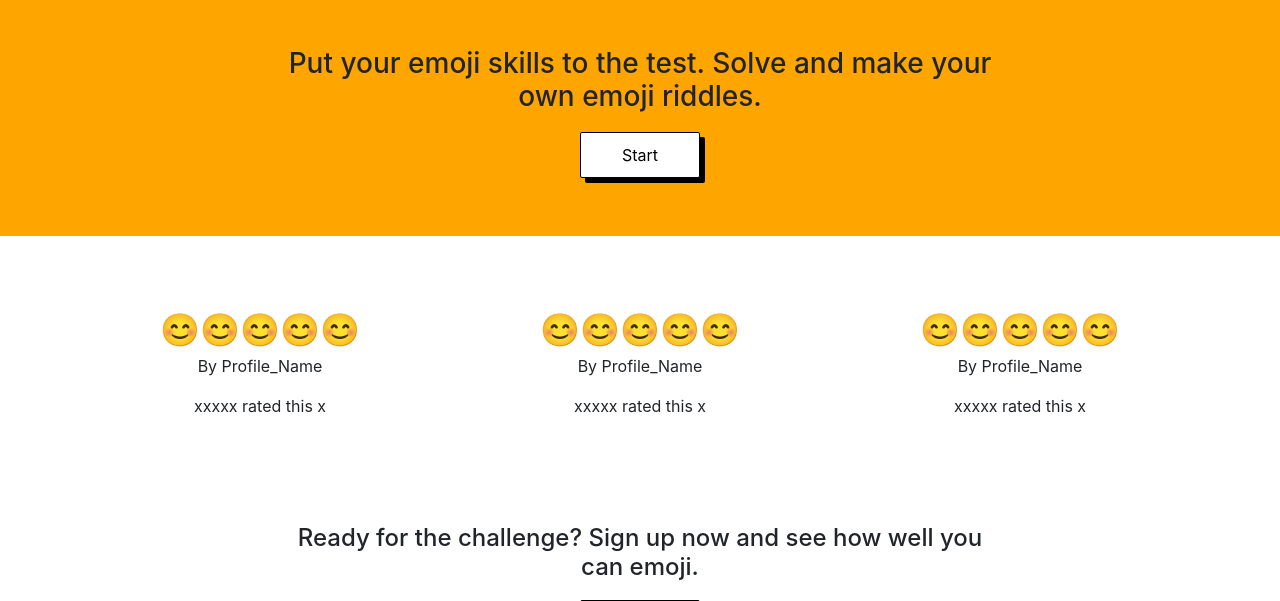
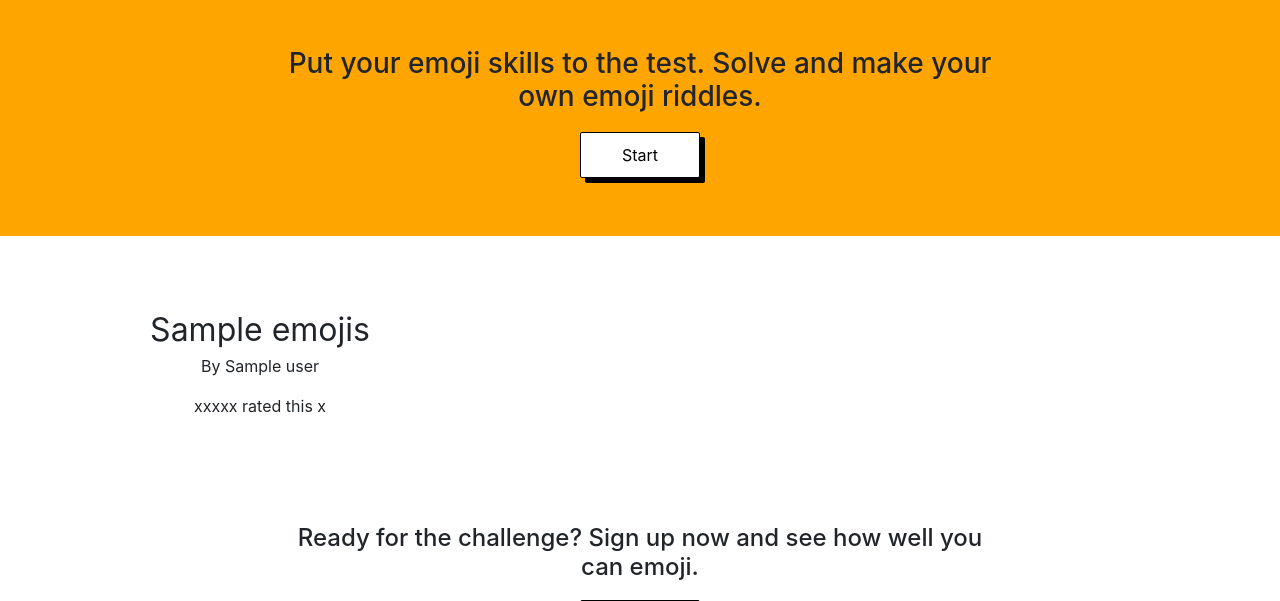
Before and after one commit to AwsSG/emojiplayground, a Flask app: template templates/index.html in a window 1280 px wide. Shown: the part 798-1399 px from the top of the page. Run offline with Flask 2, Linux system fonts and the light colour scheme; the template is opened without the code that fills it: most values are stand-ins (such as "Sample title", 1, 10 or a date in 2020); some libraries are stand-ins or nearby versions.

Commit message:
linked random selection of riddles to main page

```diff
--- a/app.py
+++ b/app.py
@@ -4,6 +4,7 @@ from flask import (Flask, render_template, url_for,
 from flask_pymongo import PyMongo
 from bson.objectid import ObjectId
 from werkzeug.security import generate_password_hash, check_password_hash
+import random
 if os.path.exists("env.py"):
     import env
 
@@ -21,7 +22,10 @@ mongo = PyMongo(app)
 @app.route("/")
 def main():
     """ the main view of the app """
-    return render_template("index.html")
+    riddles = list(mongo.db.riddles.find())
+    random_riddles = random.sample(riddles, 3)
+
+    return render_template("index.html", riddles=random_riddles)
 
 
 @app.route("/create", methods=["GET", "POST"])
--- a/templates/index.html
+++ b/templates/index.html
@@ -77,29 +77,16 @@
 </div>
 
 <div class="container text-center">
-
     <div class="row">
+    {% for riddle in riddles %}
         <div class="col-12 col-md-6 col-lg-4 three-across-padding">
             <div class="three-across-box">
-                <span class="emoji-medium">😊😊😊😊😊</span>
-                <p>By Profile_Name</p>
+                <span class="emoji-medium">{{ riddle.emojis }}</span>
+                <p>By {{ riddle.user }}</p>
                 <p> xxxxx rated this x</p>
             </div>
         </div>
-        <div class="col-12 col-md-6 col-lg-4 three-across-padding">
-            <div class="three-across-box">
-                <span class="emoji-medium">😊😊😊😊😊</span>
-                <p>By Profile_Name</p>
-                <p> xxxxx rated this x</p>
-            </div>
-        </div>
-        <div class="col-12 col-md-6 col-lg-4 three-across-padding">
-            <div class="three-across-box">
-                <span class="emoji-medium">😊😊😊😊😊</span>
-                <p>By Profile_Name</p>
-                <p> xxxxx rated this x</p>
-            </div>
-        </div>
+        {% endfor %}
     </div>
 </div>
 
```
